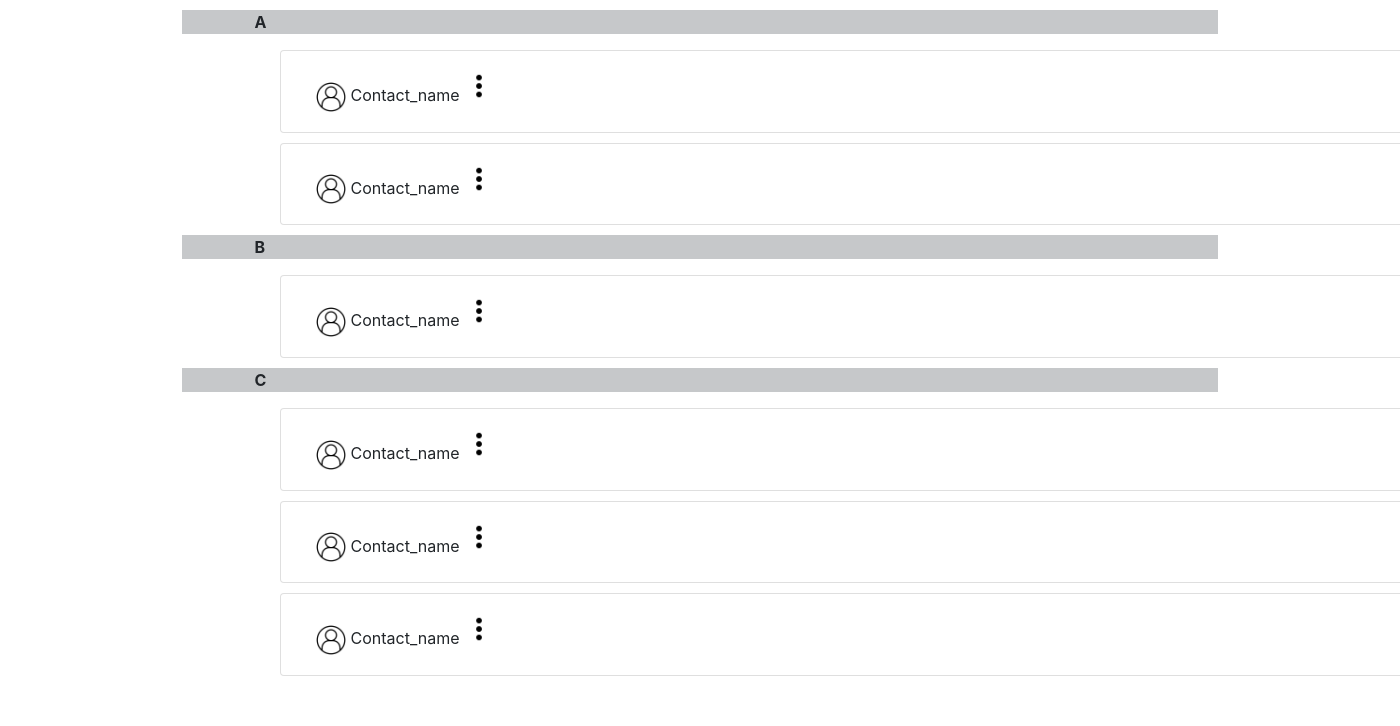
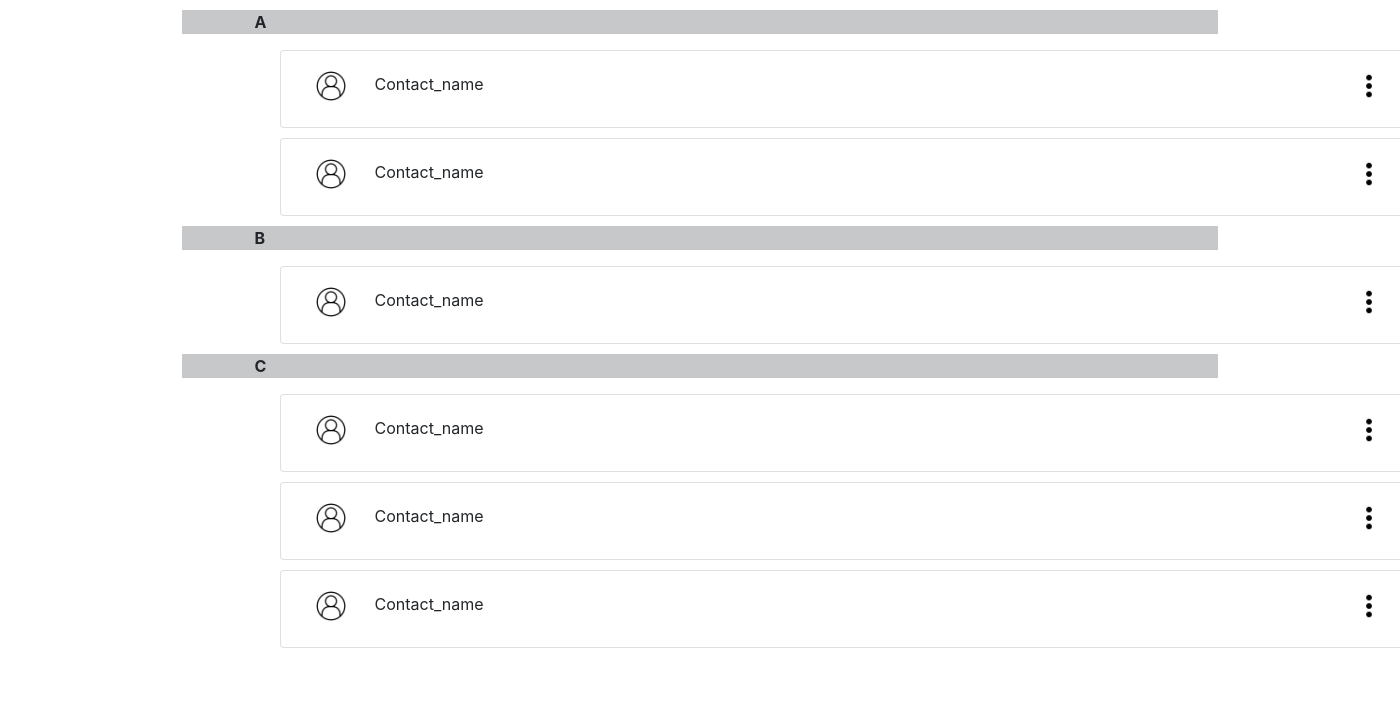
Before and after one commit to Kimcheemo/contactManager, a PHP site: page /contacts.html in a window 1400 px wide. Shown: the part 74-800 px from the top of the page. Run offline with PHP 8.4, Linux system fonts and the light colour scheme; some libraries are stand-ins or nearby versions.

Commit message:
contact viewing finished

```diff
--- a/contacts.html
+++ b/contacts.html
@@ -25,18 +25,24 @@
 	<div class="letters">
 		<p class="letter">A</p>
 	</div>
+
 	<div class="card container">
-		<div class="card-body justify-content-center">
-			<img src="images/icon.png" width="30px" height="30px">
+		<div class="card-body">
+			<img class="mr-4" src="images/icon.png" width="30px" height="30px" >
 			Contact_name
+			<span class="d-inline float-right">
 				<input type="image" src="images/ellipsis.png" width="30px" height="30px" data-toggle="modal" data-target="#exampleModalCenter">
+			</span>
 		</div>
 	</div>
+
 	<div class="card container">
 		<div class="card-body">
-			<img src="images/icon.png" width="30px" height="30px">
+			<img class="mr-4" src="images/icon.png" width="30px" height="30px" >
 			Contact_name
+			<span class="d-inline float-right">
 				<input type="image" src="images/ellipsis.png" width="30px" height="30px" data-toggle="modal" data-target="#exampleModalCenter">
+			</span>
 		</div>
 	</div>
 
@@ -46,9 +52,11 @@
 	</div>
 	<div class="card container">
 		<div class="card-body">
-			<img src="images/icon.png" width="30px" height="30px">
+			<img class="mr-4" src="images/icon.png" width="30px" height="30px" >
 			Contact_name
+			<span class="d-inline float-right">
 				<input type="image" src="images/ellipsis.png" width="30px" height="30px" data-toggle="modal" data-target="#exampleModalCenter">
+			</span>
 		</div>
 	</div>
 
@@ -58,23 +66,29 @@
 	</div>
 	<div class="card container">
 		<div class="card-body">
-			<img src="images/icon.png" width="30px" height="30px">
+			<img class="mr-4" src="images/icon.png" width="30px" height="30px" >
 			Contact_name
+			<span class="d-inline float-right">
 				<input type="image" src="images/ellipsis.png" width="30px" height="30px" data-toggle="modal" data-target="#exampleModalCenter">
+			</span>
 		</div>
 	</div>
 	<div class="card container">
 		<div class="card-body">
-			<img src="images/icon.png" width="30px" height="30px">
+			<img class="mr-4" src="images/icon.png" width="30px" height="30px" >
 			Contact_name
+			<span class="d-inline float-right">
 				<input type="image" src="images/ellipsis.png" width="30px" height="30px" data-toggle="modal" data-target="#exampleModalCenter">
+			</span>
 		</div>
 	</div>
 	<div class="card container">
 		<div class="card-body">
-			<img src="images/icon.png" width="30px" height="30px">
+			<img class="mr-4" src="images/icon.png" width="30px" height="30px" >
 			Contact_name
+			<span class="d-inline float-right">
 				<input type="image" src="images/ellipsis.png" width="30px" height="30px" data-toggle="modal" data-target="#exampleModalCenter">
+			</span>
 		</div>
 	</div>
 
--- a/styles.css
+++ b/styles.css
@@ -22,7 +22,6 @@
 }
 
 .card-body {
-  direction: row;
   justify-content: space-between;
   align-items: center;
 }
```
Lines whose indentation alone changed are shown as unchanged.
